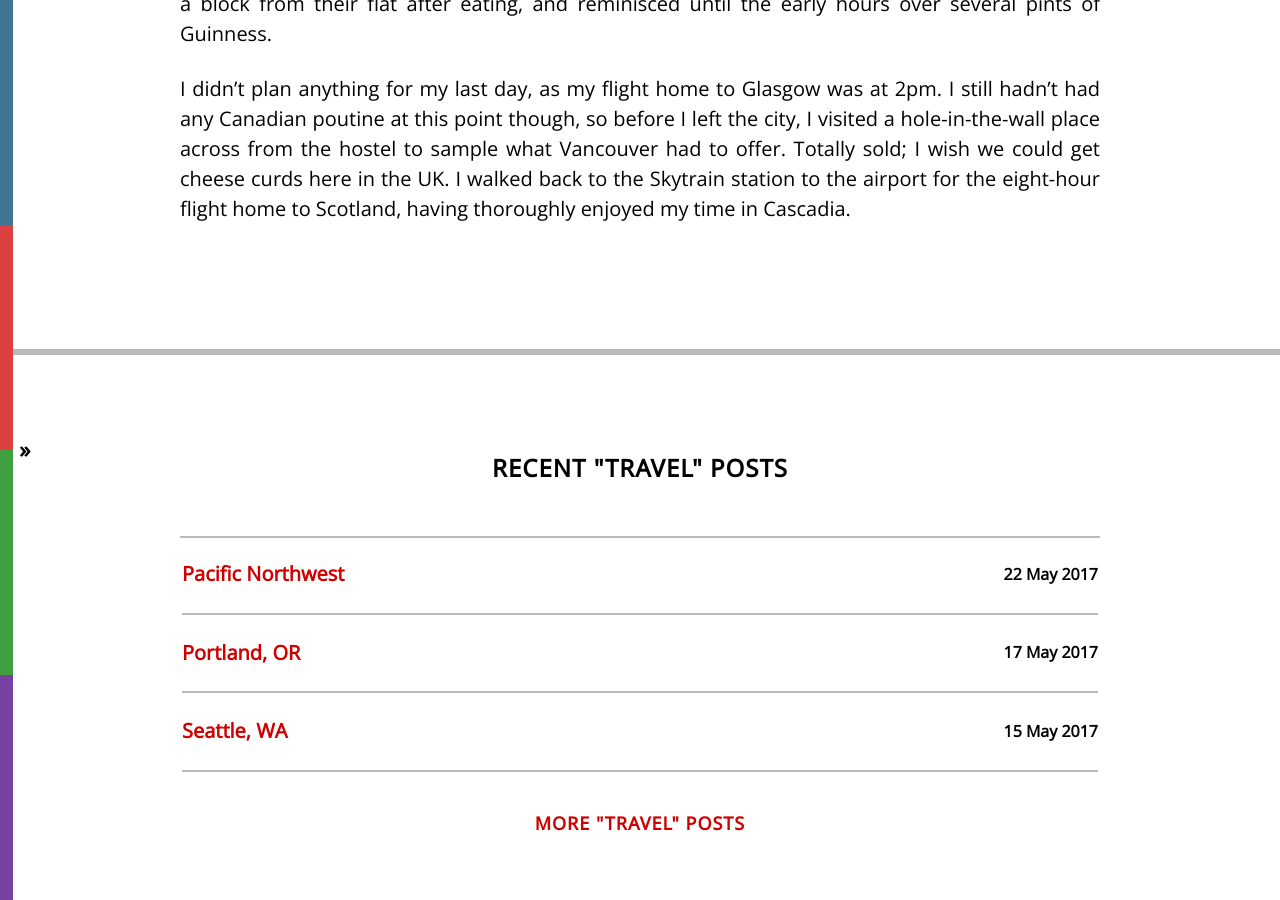
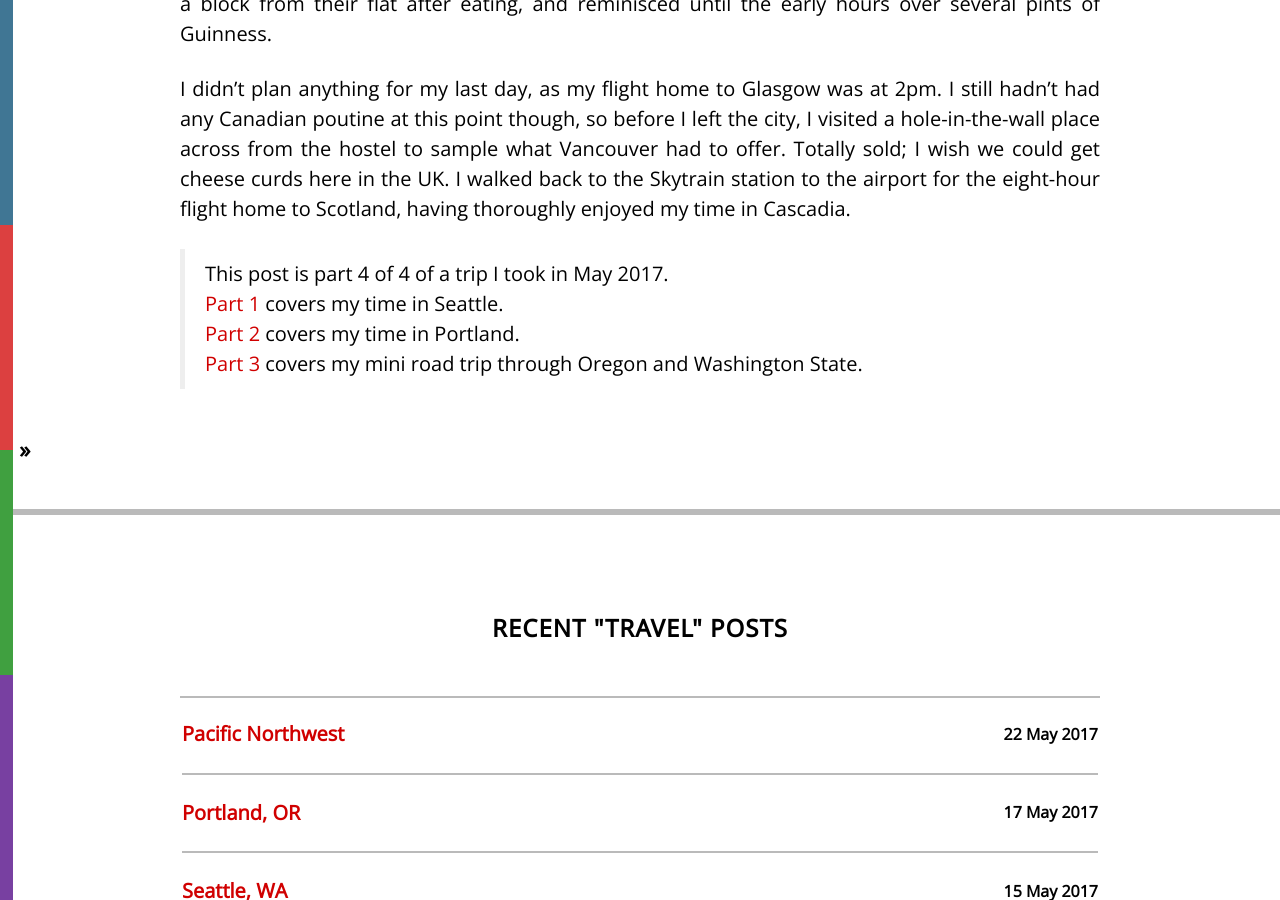
Before and after one commit to CameronD17/blog, a Jekyll site: the page built from _posts/2017-05-28-vancouver-bc.markdown, in a window 1280 px wide and 900 px high, scrolled down 1758 px. Built offline with Jekyll 4.4.1, drawn with Linux system fonts in a browser that asks for light colours; nearby versions of some CDN libraries; comment, search, counter and statistics services are not loaded.

Commit message:
Added x of y links to Canada posts

```diff
--- a/_posts/2017-05-14-seattle-wa.markdown
+++ b/_posts/2017-05-14-seattle-wa.markdown
@@ -36,3 +36,8 @@ On my final night in the city, the hostel was running another free beer night (k
         <a href="https://www.instagram.com/p/BUDkRhMlk0G/" target="_blank"></a>
     </blockquote>
 </div>
+
+> This post is part 1 of 4 of a trip I took in May 2017.
+> [Part 2]({% post_url 2017-05-16-portland-or %}) covers my time in Portland.
+> [Part 3]({% post_url 2017-05-21-pacific-northwest %}) covers my mini road trip through Oregon and Washington State.
+> [Part 4]({% post_url 2017-05-28-vancouver-bc %}) covers my time in Vancouver.
--- a/_posts/2017-05-16-portland-or.markdown
+++ b/_posts/2017-05-16-portland-or.markdown
@@ -29,5 +29,10 @@ Post walking tour, I ate lunch at one of the 700 food carts scattered around the
 
 The next morning, I woke early again and walked into town for more coffee, this time at Courier Coffee on W Burnside Street, and Stumptown Coffee a block south. Caffeined-up, I walked back to a sports bar near Providence Park, home of the Portland Timbers,  to watch Arsenal play their penultimate game of the season before walking back two blocks to Enterprise Rent-A-Car, waving goodbye to the city as I joined the 405 out of Portland. Road trip time!
 
+> This post is part 2 of 4 of a trip I took in May 2017.
+> [Part 1]({% post_url 2017-05-14-seattle-wa %}) covers my time in Seattle.
+> [Part 3]({% post_url 2017-05-21-pacific-northwest %}) covers my mini road trip through Oregon and Washington State.
+> [Part 4]({% post_url 2017-05-28-vancouver-bc %}) covers my time in Vancouver.
+
 [coffee-blog-posts]: http://blog.camerondoyle.co.uk/#coffee
 [portlandia-wiki]: https://en.wikipedia.org/wiki/Portlandia_(statue)
--- a/_posts/2017-05-21-pacific-northwest.markdown
+++ b/_posts/2017-05-21-pacific-northwest.markdown
@@ -62,3 +62,8 @@ After the drive back down to town and a quick lunch, I left town again in the op
 My original plan had been to drive the car into Seattle the following day, before getting the Amtrak back up to Vancouver for the final stop of my trip. However, after spending a little time in Port Angeles I learned that there was a twice-daily bus to Seattle available for $39 one-way, and conveniently also an Enterprise office in the town. The clerk thankfully had no problem accepting the car back early and at a different location, and it actually ended up being cheaper for me as I didn't pay for the extra day of car hire and insurance. After purchasing a Greyhound ticket and returning the car, I walked the three blocks back for my final night in the Port Angeles motel.
 
 The Greyhound to Seattle left Port Angeles at 1pm, and took a little under 4 hours to get to the city centre - about the same time as it would have taken me to drive, except this way I didn't have to navigate I-5 myself. My Amtrak was booked to depart at 18:50, although true to form it was severely delayed. We eventually departed Seattle around 8pm, heading north across the border for my final stop on this trip; Vancouver, British Columbia.
+
+> This post is part 3 of 4 of a trip I took in May 2017.
+> [Part 1]({% post_url 2017-05-14-seattle-wa %}) covers my time in Seattle.
+> [Part 2]({% post_url 2017-05-16-portland-or %}) covers my time in Portland.
+> [Part 4]({% post_url 2017-05-28-vancouver-bc %}) covers my time in Vancouver.
--- a/_posts/2017-05-28-vancouver-bc.markdown
+++ b/_posts/2017-05-28-vancouver-bc.markdown
@@ -24,3 +24,8 @@ After a long day of walking, I met some friends at a ramen place in downtown Van
 I woke relatively fresh on my last full day in Vancouver, Victoria Day, and after the fresh bagel breakfast in the hostel I put on my running shoes and headed back to Stanley Park. The weather was again beautiful, and the 10k route around the outside of the park was a nice easy way to see Vancouver Harbour. After my run, I returned to Granville Island to see the market, picking up a couple of final souvenirs for family as I wandered through. I walked back from the market to the hostel to leave my souvenirs, and then left again to meet my friends for dinner. We hit an Irish bar a block from their flat after eating, and reminisced until the early hours over several pints of Guinness.
 
 I didn't plan anything for my last day, as my flight home to Glasgow was at 2pm. I still hadn't had any Canadian poutine at this point though, so before I left the city, I visited a hole-in-the-wall place across from the hostel to sample what Vancouver had to offer. Totally sold; I wish we could get cheese curds here in the UK. I walked back to the Skytrain station to the airport for the eight-hour flight home to Scotland, having thoroughly enjoyed my time in Cascadia.
+
+> This post is part 4 of 4 of a trip I took in May 2017.
+> [Part 1]({% post_url 2017-05-14-seattle-wa %}) covers my time in Seattle.
+> [Part 2]({% post_url 2017-05-16-portland-or %}) covers my time in Portland.
+> [Part 3]({% post_url 2017-05-21-pacific-northwest %}) covers my mini road trip through Oregon and Washington State.
```
